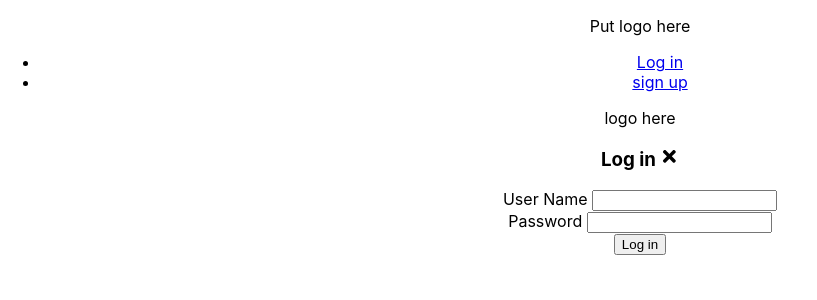
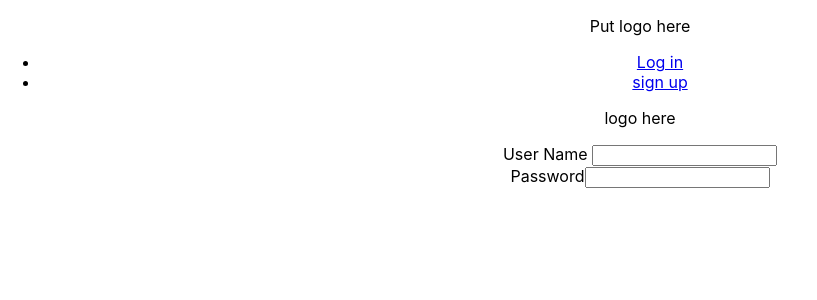
Before and after one commit to JinLinder/BB-Con-Frontend, a React (Create React App) app in the folder bb-con-frontend/: page /login in a window 1280 px wide. Shown: the top 300 px of the page, without its empty margins (0-817 px from the left). Built offline with nearby package versions, Linux system fonts and the light colour scheme.

Commit message:
small changes

```diff
--- a/bb-con-frontend/src/components/Login.js
+++ b/bb-con-frontend/src/components/Login.js
@@ -1,21 +1,13 @@
-import React from 'react';
-import { FaTimes } from "@react-icons/all-files/fa/FaTimes";
+import React from 'react'
 
 export default function Login() {
-  //cancle
-  const cancle =()=>{
-
-  }
   return (
     <div>
         <p>logo here</p>
-        <h3>Log in <FaTimes onClick={cancle}/></h3>
-
         <label htmlFor="userName">User Name </label>
         <input type="text" /><br />
-        <label htmlFor="passWord">Password </label>
-        <input type="text" /> <br />
-        <button>Log in</button>
+        <label htmlFor="passWord">Password</label>
+        <input type="text" />
     </div>
   )
 }
```
